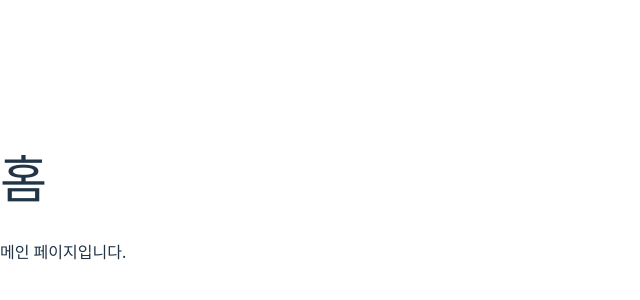
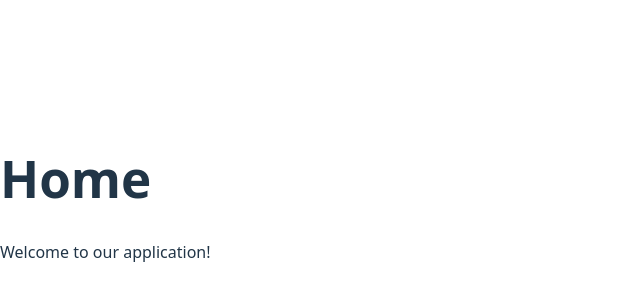
Before and after one commit to go2go-dev/go2go-front, a React (Vite) app: page / in a window 1280 px wide. Shown: the part 202-502 px from the top of the page, without its empty margins (0-640 px from the left). Built offline with nearby package versions, Linux system fonts and the light colour scheme.

Commit message:
test: husky v10 compatibility test

```diff
--- a/src/pages/Home.tsx
+++ b/src/pages/Home.tsx
@@ -1,8 +1,12 @@
-export default function Home() {
+import React from "react";
+
+const Home = () => {
 	return (
-		<div>
-			<h1>홈</h1>
-			<p>메인 페이지입니다.</p>
+		<div className="p-4">
+			<h1 className="text-2xl font-bold mb-4">Home</h1>
+			<p className="text-gray-600">Welcome to our application!</p>
 		</div>
 	);
-}
+};
+
+export default Home;
```
